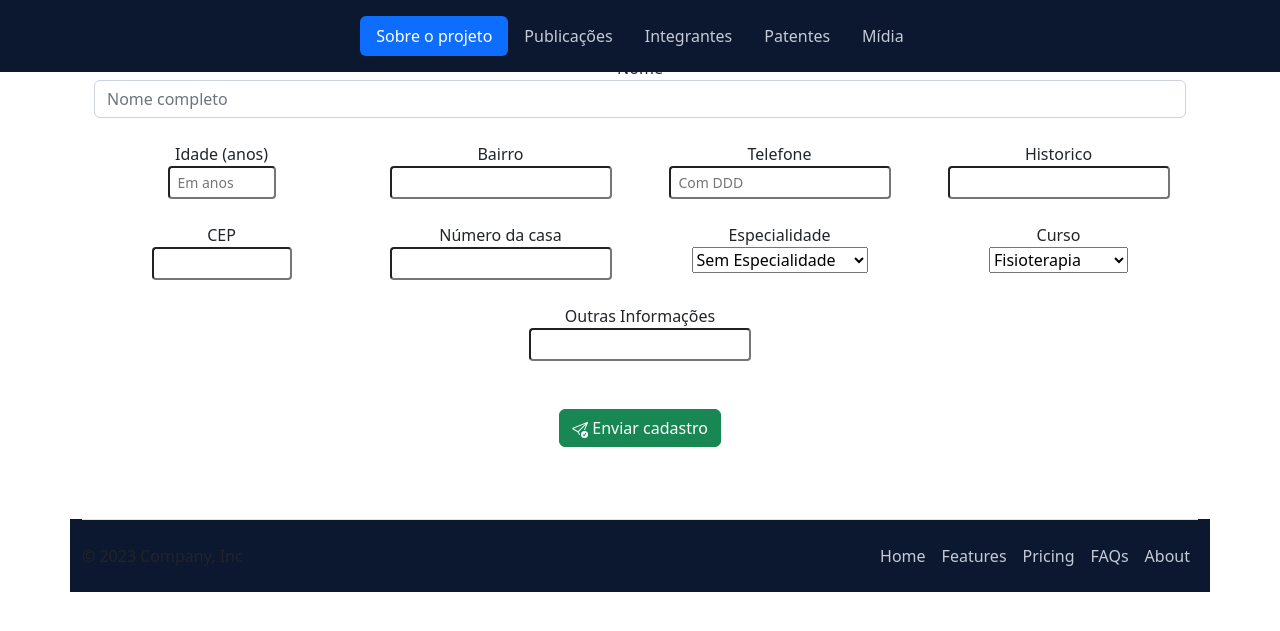
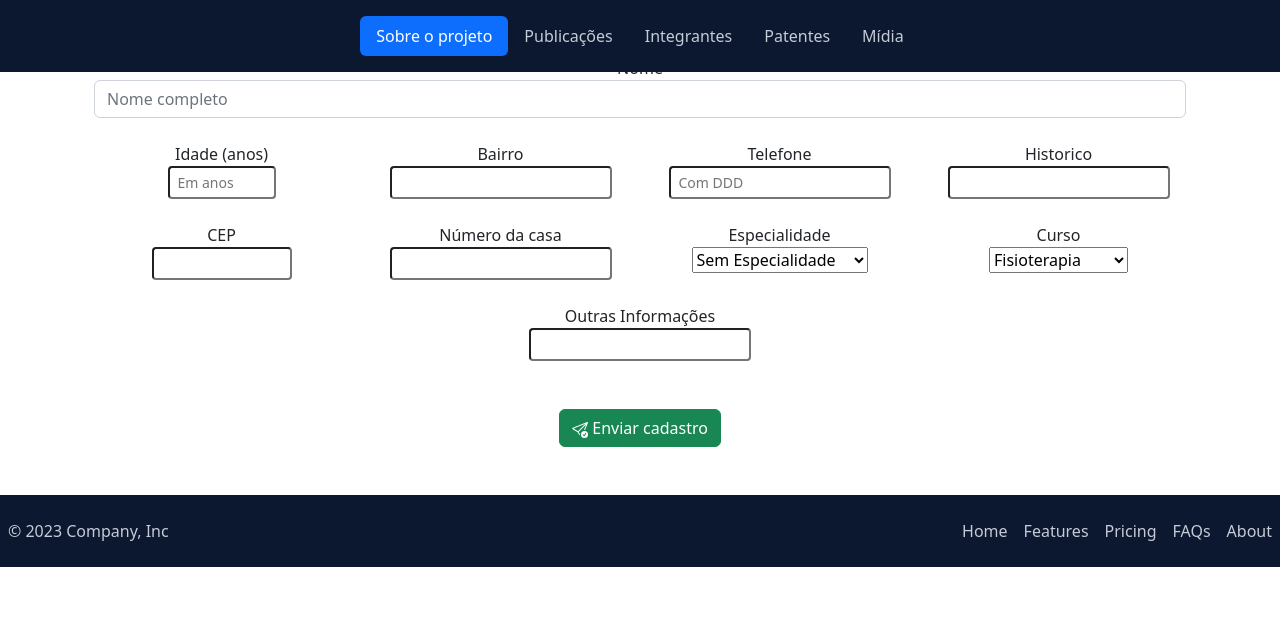
Before and after one commit to ThiagoFigueiroRibeiro/SiteSHM, a Django app: page /cadastro/ in a window 1280 px wide. Shown: the top 631 px of the page. Run offline with Django 4.2, Linux system fonts and the light colour scheme; some libraries are stand-ins or nearby versions.

Commit message:
testing something

```diff
--- a/projeto_cad_usuarios/app_cad_usuarios/templates/usuarios/base.html
+++ b/projeto_cad_usuarios/app_cad_usuarios/templates/usuarios/base.html
@@ -45,10 +45,11 @@
                 </main>
 
         <!-- footer -->
-        <div class="container bg-dark">
-            <footer class="d-flex flex-wrap justify-content-between align-items-center py-3 my-4 border-top">
-              <p class="col-md-4 mb-0 text-body-secondary">&copy; 2023 Company, Inc</p>
 
+            <footer class="bg-dark d-flex flex-wrap justify-content-between align-items-center py-3 ">
+                <ul class="nav col-md-4">
+                    <a  href="#" class="nav-link px-2 text-body-secondary">&copy; 2023 Company, Inc</a>
+                </ul>
               <a href="/" class="col-md-4 d-flex align-items-center justify-content-center mb-3 mb-md-0 me-md-auto link-body-emphasis text-decoration-none">
                 <svg class="bi me-2" width="40" height="32"><use xlink:href="#bootstrap"/></svg>
               </a>
@@ -61,7 +62,7 @@
                 <li class="nav-item"><a href="#" class="nav-link px-2 text-body-secondary">About</a></li>
               </ul>
             </footer>
-          </div>
+
         <!-- footer -->
 
             </div>
```
